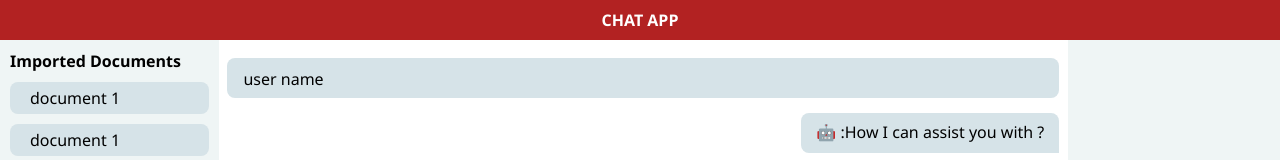
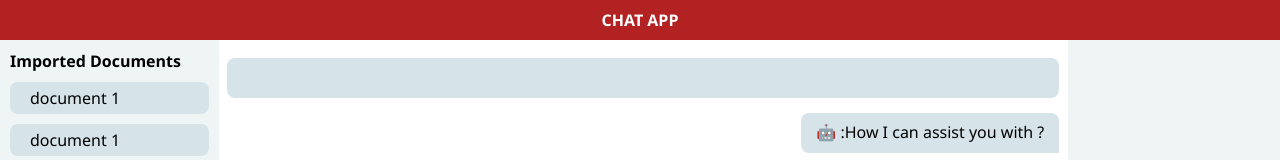
Before and after one commit to im-saikumar/Chat-App-UI, a React (Create React App) app: page / in a window 1280 px wide. Shown: the top 160 px of the page. Built offline with nearby package versions, Linux system fonts and the light colour scheme.

Commit message:
removed the google fonts

```diff
--- a/src/components/ChatComponent.jsx
+++ b/src/components/ChatComponent.jsx
@@ -83,7 +83,8 @@ const ChatComponent = () => {
             borderRadius: "8px",
             margin: "10px 0",
           }}
-        >user name
+        >
+        {/* Build By SAI KUMAR */}
         </div>
         {imessage.map((msg) => <Chatmessage msg={msg} />)}
         {loading && <Loader/>}
```
